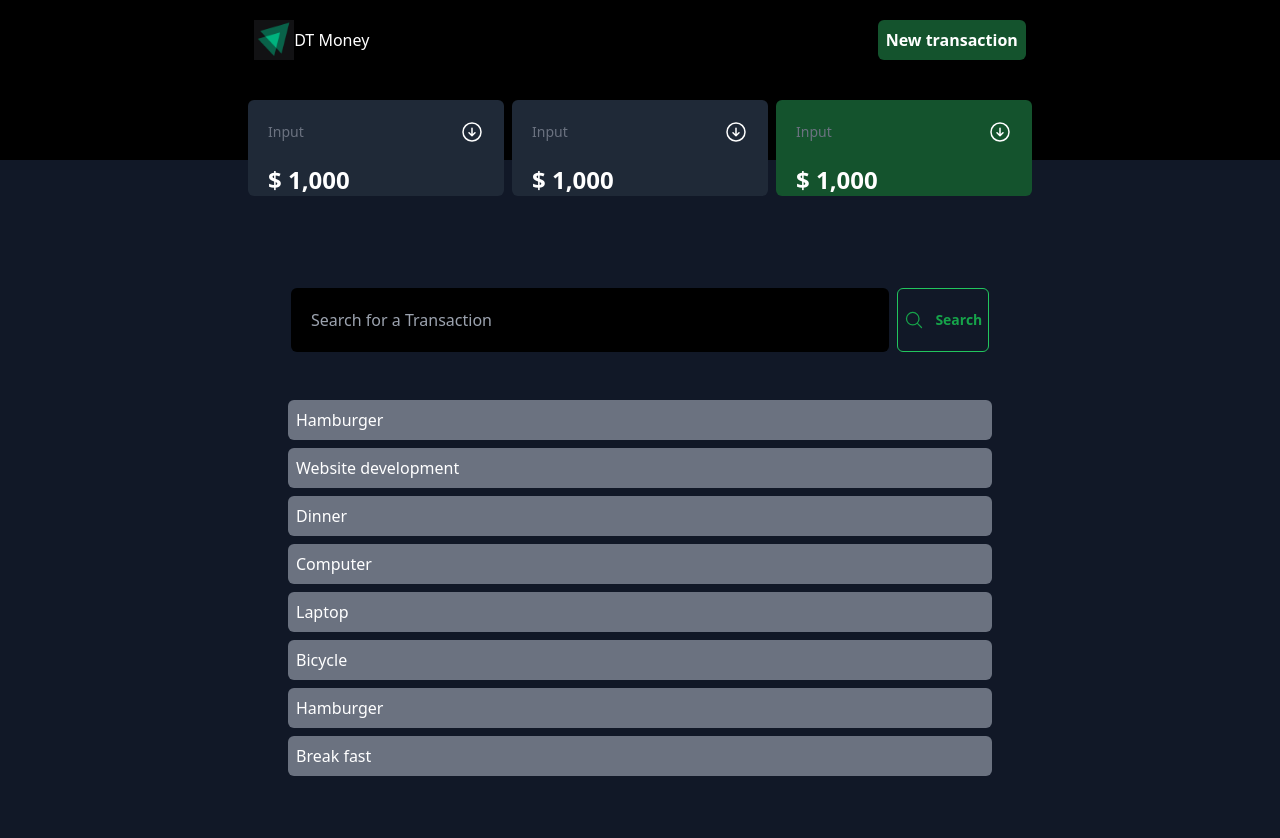
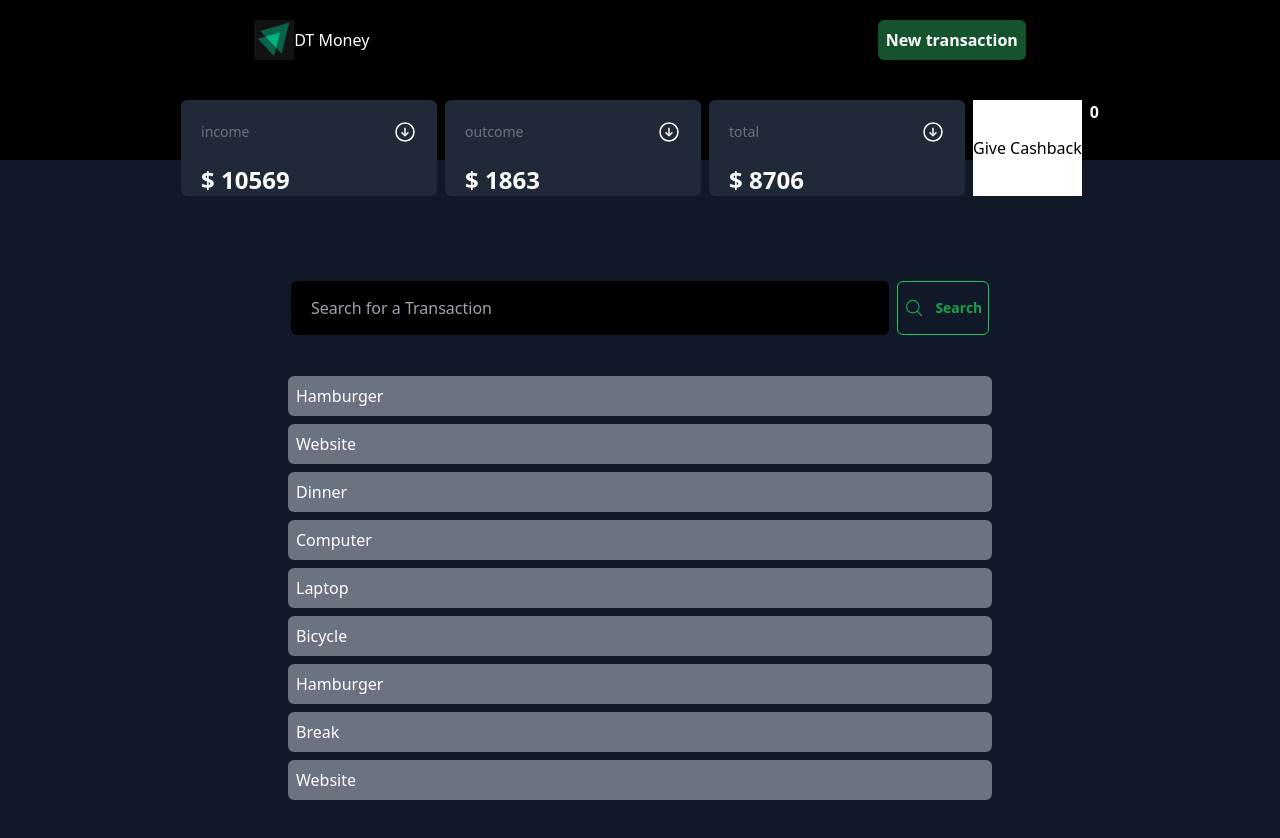
Before and after one commit to AppaiahKelowna/TypeScriptTailWindLab, a React (Vite) app: page / in a window 1280 px wide. Shown: the top 838 px of the page. Built offline with nearby package versions, Linux system fonts and the light colour scheme.

Commit message:
add class content

```diff
--- a/src/App.tsx
+++ b/src/App.tsx
@@ -1,8 +1,8 @@
 import "./App.css";
 import "./index.css";
-import Header from "./components/SectionHeader";
-import Body from "./components/SectionBody";
-import FooterSection from "./components/SectionFooter";
+import Header from "./sections/Header";
+import Body from "./sections/Body";
+import FooterSection from "./sections/Footer";
 
 function App() {
   return (
--- a/src/components/BodyExpenses.tsx
+++ /dev/null
@@ -1,66 +0,0 @@
-export default function Expenses() {
-  return (
-    <section className="flex justify-center gap-2">
-      <div className="h-[100%] bg-gray-800 h-20 w-[20%] rounded-md">
-        <section className="flex justify-between items-center p-5">
-          <label className="text-gray-500 text-sm">Input</label>
-          <svg
-            xmlns="http://www.w3.org/2000/svg"
-            fill="none"
-            viewBox="0 0 24 24"
-            strokeWidth={1.5}
-            stroke="currentColor"
-            className="h-6 w-6 text-white"
-          >
-            <path
-              strokeLinecap="round"
-              strokeLinejoin="round"
-              d="m9 12.75 3 3m0 0 3-3m-3 3v-7.5M21 12a9 9 0 1 1-18 0 9 9 0 0 1 18 0Z"
-            />
-          </svg>
-        </section>
-        <label className="text-white text-2xl font-bold pl-5">$ 1,000</label>
-      </div>
-      <div className="h-[100%] bg-gray-800 h-20 w-[20%] rounded-md">
-        <section className="flex justify-between items-center p-5">
-          <label className="text-gray-500 text-sm">Input</label>
-          <svg
-            xmlns="http://www.w3.org/2000/svg"
-            fill="none"
-            viewBox="0 0 24 24"
-            strokeWidth={1.5}
-            stroke="currentColor"
-            className="h-6 w-6 text-white"
-          >
-            <path
-              strokeLinecap="round"
-              strokeLinejoin="round"
-              d="m9 12.75 3 3m0 0 3-3m-3 3v-7.5M21 12a9 9 0 1 1-18 0 9 9 0 0 1 18 0Z"
-            />
-          </svg>
-        </section>
-        <label className="text-white text-2xl font-bold pl-5">$ 1,000</label>
-      </div>
-      <div className="h-[100%] bg-green-900 h-20 w-[20%] rounded-md">
-        <section className="flex justify-between items-center p-5">
-          <label className="text-gray-500 text-sm">Input</label>
-          <svg
-            xmlns="http://www.w3.org/2000/svg"
-            fill="none"
-            viewBox="0 0 24 24"
-            strokeWidth={1.5}
-            stroke="currentColor"
-            className="h-6 w-6 text-white"
-          >
-            <path
-              strokeLinecap="round"
-              strokeLinejoin="round"
-              d="m9 12.75 3 3m0 0 3-3m-3 3v-7.5M21 12a9 9 0 1 1-18 0 9 9 0 0 1 18 0Z"
-            />
-          </svg>
-        </section>
-        <label className="text-white text-2xl font-bold pl-5">$ 1,000</label>
-      </div>
-    </section>
-  );
-}
--- /dev/null
+++ b/src/components/Expenses.tsx
@@ -0,0 +1,75 @@
+import React, { useState } from "react";
+import Data from "../utils/mock"
+
+type Props = {
+  title: string,
+  amount: number
+}
+
+function ExpenseCard({amount, title}: Props) {
+  return (
+  <div className="h-[100%] bg-gray-800 h-20 w-[20%] rounded-md">
+    <section className="flex justify-between items-center p-5">
+      <label className="text-gray-500 text-sm">{title}</label>
+      <svg
+        xmlns="http://www.w3.org/2000/svg"
+        fill="none"
+        viewBox="0 0 24 24"
+        strokeWidth={1.5}
+        stroke="currentColor"
+        className="h-6 w-6 text-white"
+      >
+        <path
+          strokeLinecap="round"
+          strokeLinejoin="round"
+          d="m9 12.75 3 3m0 0 3-3m-3 3v-7.5M21 12a9 9 0 1 1-18 0 9 9 0 0 1 18 0Z"
+        />
+      </svg>
+    </section>
+    <label className="text-white text-2xl font-bold pl-5">$ {amount}</label>
+  </div>
+  );
+}
+
+function accumulateTransactionType(type: string) {
+    return Data
+          .filter((transaction) => transaction.type == type)
+          .map((transaction) => transaction.amout)
+          .reduce((acc, curr) => acc + curr, 0)
+}
+
+
+export default function Expenses() {
+  let [cashback, setCashback] = React.useState(0);
+
+  React.useEffect(() => {
+    alert("useEffect was called")
+
+    return () => {
+      alert("component is being unmounted")
+    }
+  }, [])
+
+  React.useEffect(() => {
+    alert("another useEffect was called")
+  }, [cashback])
+
+  const memoAccumulateTransactionType = React.useCallback(accumulateTransactionType, [Data])
+
+  const input = memoAccumulateTransactionType("input")
+  const output = memoAccumulateTransactionType("output")
+
+  const handleClick = () => {
+    setCashback(cashback + 0.01 * input)
+  }
+
+  return (
+    <section className="flex justify-center gap-2">
+      <ExpenseCard title="income" amount={input}/>
+      <ExpenseCard title="outcome" amount={output}/>
+      <ExpenseCard title="total" amount={input - output}/>
+      <button className="text-black bg-white" onClick={handleClick}>Give Cashback</button>
+      <span className="font-bold text-white">{cashback}</span>
+    </section>
+  );
+}
--- a/src/components/SectionBody.tsx
+++ /dev/null
@@ -1,24 +0,0 @@
-import BodySearchButton from "./BodySearchButton";
-import BodyInput from "./BodyInput";
-export default function Body() {
-  return (
-    <section className="bg-gray-900 h-[80vh] w-full pt-20 flex flex-col items-center">
-      <div className="flex gap-2 justify-center items-center h-[20vh] w-[55%]">
-        <BodyInput />
-        <BodySearchButton />
-      </div>
-      <section className="flex flex-col text-white gap-2 rounded-md w-[55%]">
-        <label className="bg-gray-500 p-2 rounded-md">Hamburger</label>
-        <label className="bg-gray-500 p-2 rounded-md">
-          Website development
-        </label>
-        <label className="bg-gray-500 p-2 rounded-md">Dinner</label>
-        <label className="bg-gray-500 p-2 rounded-md">Computer</label>
-        <label className="bg-gray-500 p-2 rounded-md">Laptop</label>
-        <label className="bg-gray-500 p-2 rounded-md">Bicycle</label>
-        <label className="bg-gray-500 p-2 rounded-md">Hamburger</label>
-        <label className="bg-gray-500 p-2 rounded-md">Break fast</label>
-      </section>
-    </section>
-  );
-}
--- /dev/null
+++ b/src/sections/Body.tsx
@@ -0,0 +1,19 @@
+import BodySearchButton from "../components/SearchButton";
+import BodyInput from "../components/Input";
+import Data from "../utils/mock"
+
+export default function Body() {
+  return (
+    <section className="bg-gray-900 h-[80vh] w-full pt-20 flex flex-col items-center">
+      <div className="flex gap-2 justify-center items-center h-[20vh] w-[55%]">
+        <BodyInput />
+        <BodySearchButton />
+      </div>
+      <section className="flex flex-col text-white gap-2 rounded-md w-[55%]">
+        {Data.map((transaction) =>
+          <label className="bg-gray-500 p-2 rounded-md">{transaction.title}</label>
+        )}
+      </section>
+    </section>
+  );
+}
--- a/src/components/SectionHeader.tsx
+++ b/src/sections/Header.tsx
@@ -1,5 +1,5 @@
 import dtIcon from "../assets/DTMoneyIcon.png";
-import Expenses from "./BodyExpenses";
+import Expenses from "../components/Expenses";
 
 export default function Header() {
   return (
--- /dev/null
+++ b/src/utils/mock.ts
@@ -0,0 +1,19 @@
+export type Transaction = {
+    category: "food" | "fun" | "needs" | "work",
+    title: string,
+    amout: number,
+    type: "input" | "output"
+}
+
+export default [
+    { title: "Hamburger", category: "food", amout: 25, type: "output" },
+    { title: "Website", category: "work", amout: 10000, type: "input" },
+    { title: "Dinner", category: "food", amout: 50, type: "output" },
+    { title: "Computer", category: "fun", amout: 152, type: "output" },
+    { title: "Laptop", category: "fun", amout: 255, type: "output" },
+    { title: "Bicycle", category: "fun", amout: 358, type: "output" },
+    { title: "Hamburger", category: "food", amout: 23, type: "output" },
+    { title: "Break", category: "needs", amout: 1000, type: "output" },
+    { title: "Website", category: "work", amout: 569, type: "input" },
+
+] satisfies Array<Transaction>
```
Also changed, not shown: src/components/Input.tsx (renamed from src/components/BodyInput.tsx), src/components/SearchButton.tsx (renamed from src/components/BodySearchButton.tsx), src/sections/Footer.tsx (renamed from src/components/SectionFooter.tsx).
